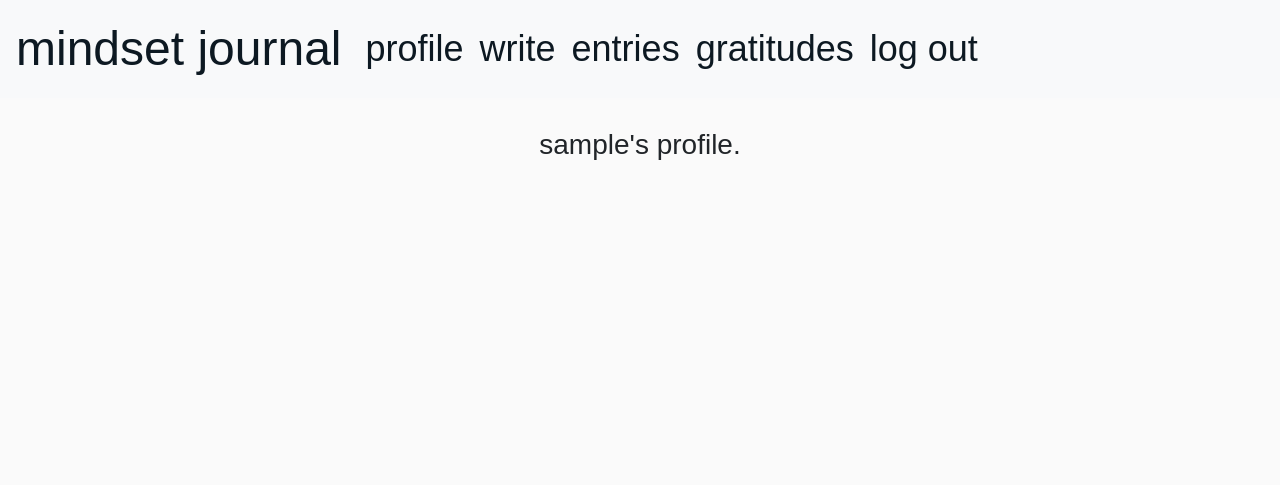
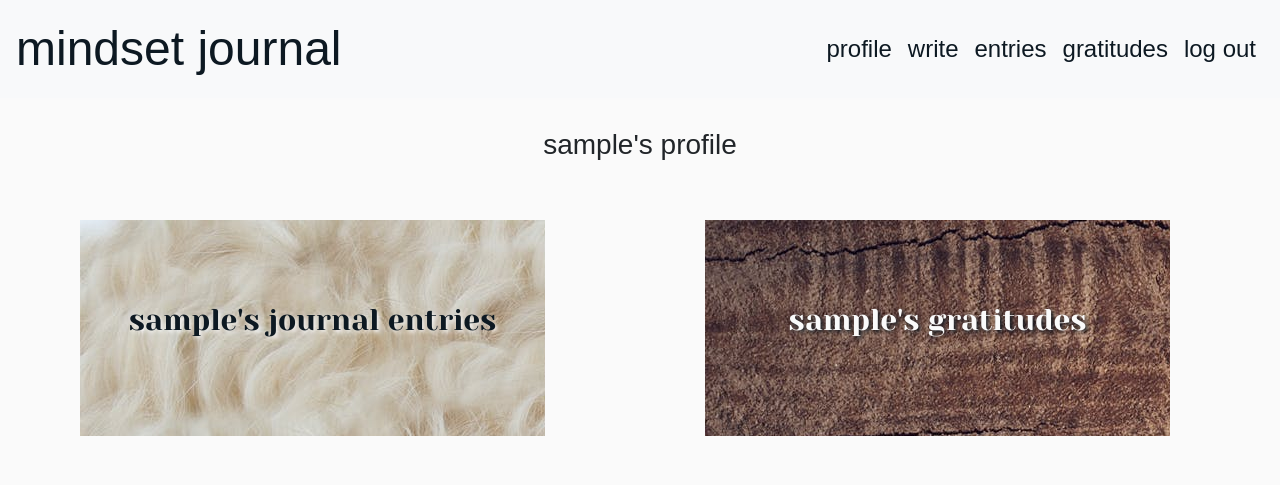
Before and after one commit to emmasarge/mindset-journal, a Flask app: page /profile/1 in a window 1280 px wide. Shown: the top 485 px of the page. Run offline with Flask 2, Linux system fonts and the light colour scheme; the visitor is signed in with stand-in values (Sample User, id 1); a database or web service that is not in the repository returns one stand-in record (values such as "Sample title"); some libraries are stand-ins or nearby versions; some web fonts are replaced.

Commit message:
adding styling

```diff
--- a/static/css/style.css
+++ b/static/css/style.css
@@ -26,6 +26,65 @@ nav{
 
 .navbar a {
     color: #0d1922!important;
-    font-size: 1.5em;
+    font-size: 24px;
+}
+
+.navbar li {
+    list-style-type: none;
 
 }
+/*----PROFILE PAGE----*/
+.journal-entry-link {
+    background-image: url(../images/wool.png);
+    margin:50px 80px 50px 80px;
+}
+.journal-entry-link a {
+    font-family:'Yeseva One', cursive;
+    text-decoration: none;
+    color:#0d1922;
+    text-shadow: 2px 2px 4px #fafafa;
+    font-size: 30px;
+    line-height: 200px;
+    height: 200px;
+}
+.gratitude-entry-link {
+    background-image: url(../images/wood.png);
+    margin:50px 80px 50px 80px;
+}
+.gratitude-entry-link a {
+    font-family:'Yeseva One', cursive;
+    text-decoration: none;
+    color:#fafafa;
+    font-size:30px;
+    text-shadow: 2px 2px 4px #0d1922;
+    line-height: 200px;
+    height: 200px;
+}
+
+/*-----ENTRY COLLECTION---*/
+
+
+/*------JOURNAL-------*/
+
+
+/*----EDIT ENTRY----*/
+
+
+/*-----GRATITUDE COLLECTION---*/
+
+
+
+/*------WRITE GRATITUDES-------*/
+
+
+/*----EDIT GRATITUDES----*/
+
+
+/*-----HOMEPAGE---*/
+
+
+
+/*------LOGIN-------*/
+
+
+/*----REGISTER----*/
--- a/templates/base.html
+++ b/templates/base.html
@@ -29,7 +29,7 @@
                 aria-controls="navbarNav" aria-expanded="false" aria-label="Toggle navigation">
                 <span class="navbar-toggler-icon"></span>
             </button>
-            <div class="collapse navbar-collapse" id="navbarNav">
+            <div class="collapse navbar-collapse justify-content-end" id="navbarNav">
                 {% if session.user %}
                 <ul class="navbar-nav">
                     <li class="nav-item active">
--- a/templates/profile.html
+++ b/templates/profile.html
@@ -7,8 +7,20 @@
         <div class="col">
 
                <h3>
-                   {{ username }}'s profile.
+                   {{ username }}'s profile
                </h3>
+
+        </div>
+    </div>
+
+    <div class="row container-fluid">
+        <div class="col journal-entry-link">
+            <p><a href="{{ url_for('entry_collection') }}">{{ username }}'s journal entries</a></p>
+        </div>
+        <div class="col gratitude-entry-link">
+            <p><a href="{{ url_for('gratitude_collection') }}">{{ username }}'s gratitudes</a></p>
+        </div>
+    </div>
 
 
 
```
